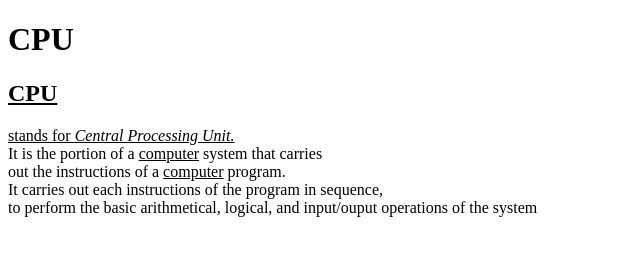
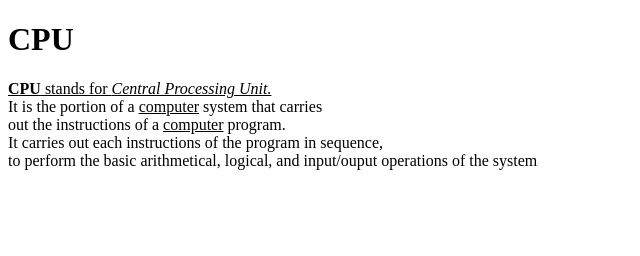
Before and after one commit to iamneo-production/cfedbabbabfdfbadaeccdfffebaeceaec, a plain HTML site: page public/index.html in a window 1280 px wide. Shown: the whole page, without its empty margins (0-640 px from the left). Drawn offline with Linux system fonts and the light colour scheme.

Commit message:
Backup Commit

```diff
--- a/public/index.html
+++ b/public/index.html
@@ -13,7 +13,7 @@
          <b>CPU</b><br>
     </h1>
     <p>
-        <u><h2><b>CPU</b></h2> stands for <i>Central Processing Unit.</i></u><br>
+        <u><b>CPU</b> stands for <i>Central Processing Unit.</i></u><br>
         It is the portion of a <u>computer</u> system that carries<br>
         out the instructions of a <u>computer</u> program.<br>
         It carries out each instructions of the program in sequence,<br>
```
